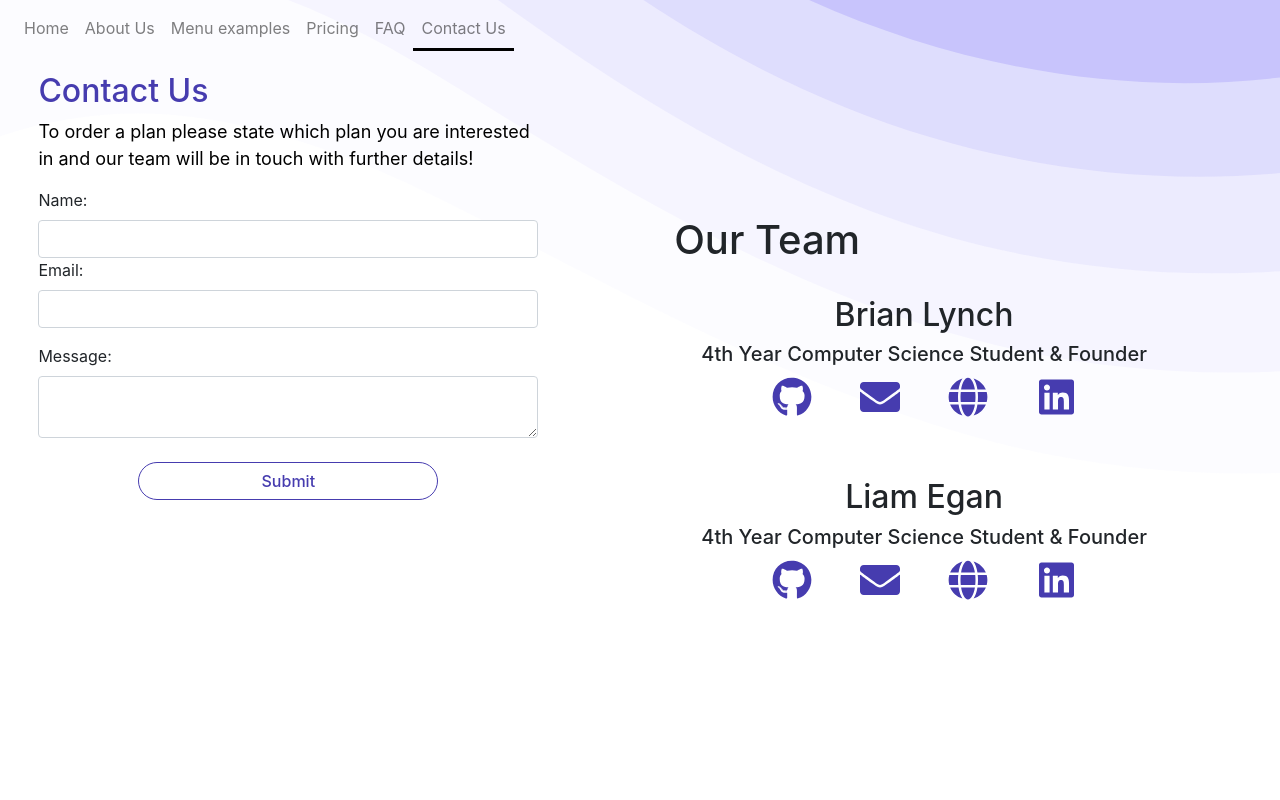
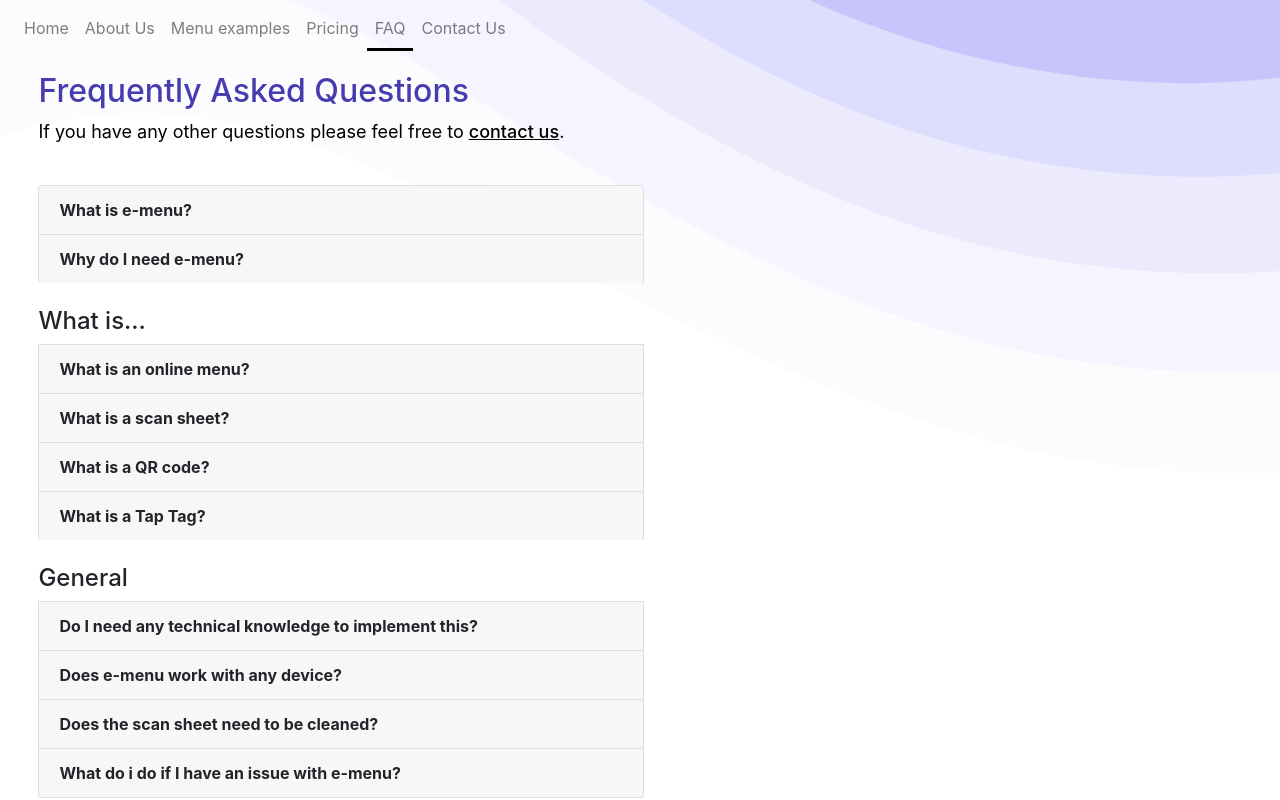
Before and after one commit to brianlunch/menu-view, a React (Create React App) app: page /#/faq in a window 1280 px wide. Before the commit this address led to /#/contact-us. Built offline with nearby package versions, Linux system fonts and the light colour scheme.

Commit message:
Contact form and FAQ

```diff
--- a/src/Pages/CV.jsx
+++ b/src/Pages/CV.jsx
@@ -6,7 +6,7 @@ import Video from '../e_menu.mp4'
 import ScanImage from '../ScanImage.PNG'
 import { FontAwesomeIcon } from '@fortawesome/react-fontawesome'
 import { faQrcode, faWheelchair, faVirus, faEuroSign} from '@fortawesome/free-solid-svg-icons'
-
+import { Link } from 'react-router-dom'
 /*This is the home page and makes use of the Navbar,
 homeNavConatiner, homeStatsContainer and TitleContainer components */
 class CV extends Component {
@@ -37,7 +37,7 @@ return (
 
    <p><b>e-menu</b> was created by two irish students in light of the recent Covid-19 pandemic to ensure the safety of business employees and customers. </p>
 
-   <p>Please feel free to contact us with any questions you might have!</p>
+   <p>For more in-depth info check out our <Link className="link" to="/faq">Frequently Asked Questions</Link> page.</p>
    </div>
 
 
--- a/src/Pages/FAQ.jsx
+++ b/src/Pages/FAQ.jsx
@@ -46,6 +46,17 @@ return (
                   </Card.Body>
                </Accordion.Collapse>
             </Card>
+            <br/>
+            <h4>What is...</h4>
+            <Card>
+               <Accordion.Toggle as={Card.Header} eventKey="9">
+                  <b>What is an online menu?</b>
+               </Accordion.Toggle>
+               <Accordion.Collapse eventKey="9">
+                  <Card.Body>   An online menu is simply a menu built using HTML which allows it to be displayed on the internet. Examples of our online menus can be found <Link className="link" to="menu-examples">here</Link>.
+                  </Card.Body>
+               </Accordion.Collapse>
+            </Card>
             <Card>
                <Accordion.Toggle as={Card.Header} eventKey="4">
                   <b>What is a scan sheet?</b>
@@ -85,6 +96,8 @@ return (
                   </Card.Body>
                </Accordion.Collapse>
             </Card>
+            <br/>
+            <h4>General</h4>
             <Card>
                <Accordion.Toggle as={Card.Header} eventKey="3">
                  <b>Do I need any technical knowledge to implement this?
```
Also changed, not shown: 17 other files (tests, documents, lock files or other folders).
